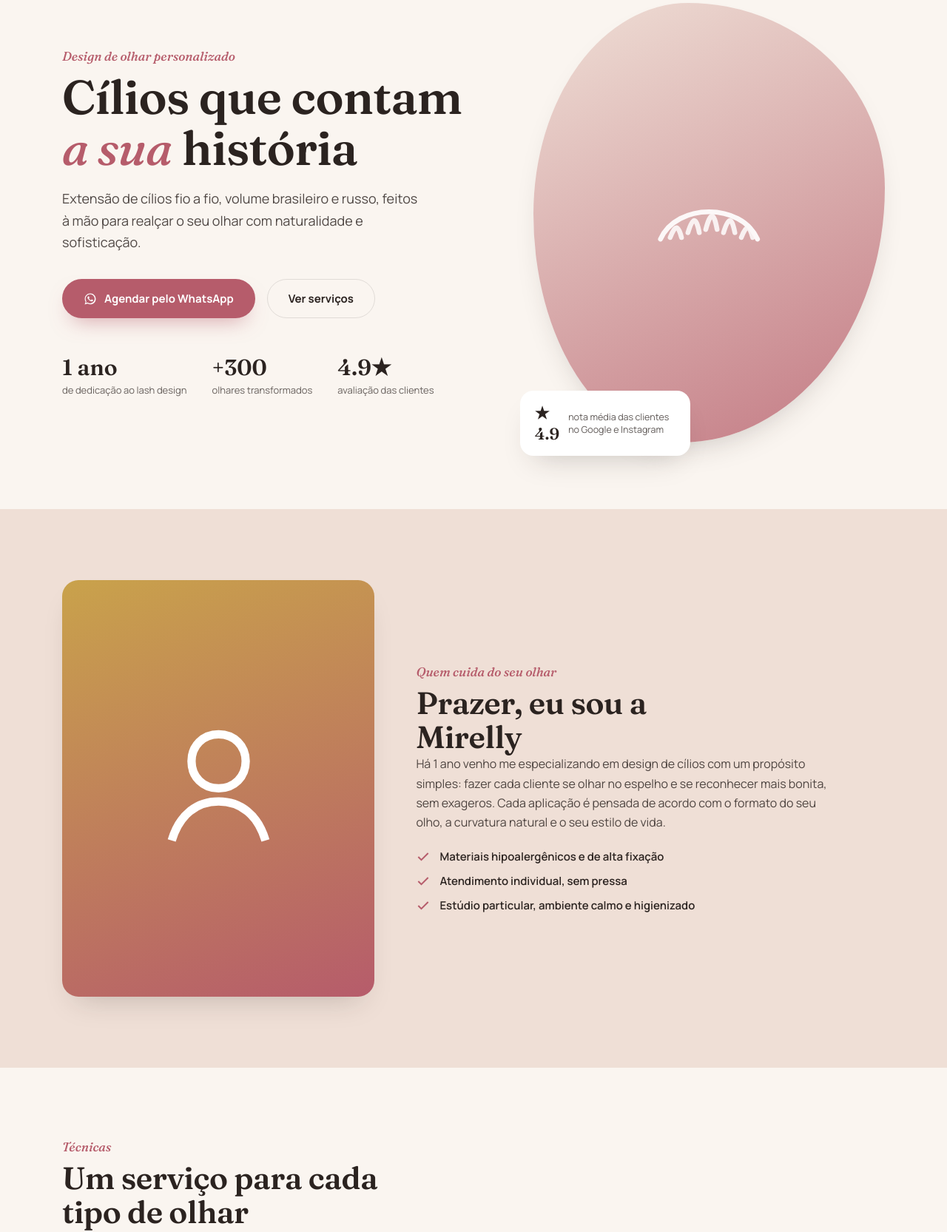
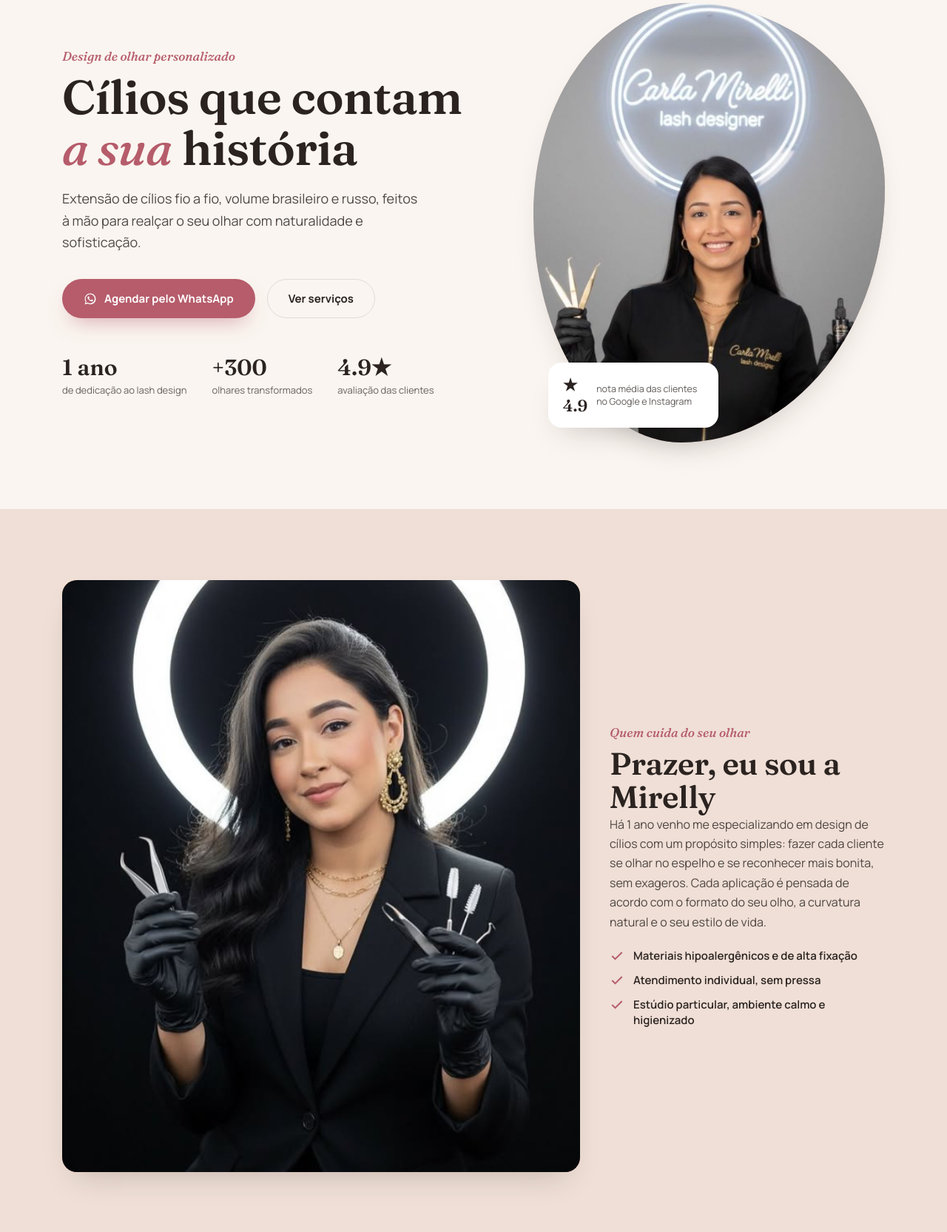
Before and after one commit to dzkill-cmyk/lash-designer, a website: page mirelly-lash-design/index.html in a window 1280 px wide. Shown: the part 166-1831 px from the top of the page at 74% size. Drawn offline with Linux system fonts and the light colour scheme.

Commit message:
ajustes no layout e imagens no site

```diff
--- a/mirelly-lash-design/index.html
+++ b/mirelly-lash-design/index.html
@@ -52,41 +52,44 @@
           <div class="stat"><b>4.9★</b><span>avaliação das clientes</span></div>
         </div>
       </div>
-      <div class="hero-visual reveal">
+      <!-- ADICIONA ESTA DIV AQUI ABRINDO OS DOIS -->
+<div class="hero-visual">
+
   <div class="blob">
-          <svg viewBox="0 0 200 200" fill="none" stroke="#fff" stroke-width="6" stroke-linecap="round">
-            <path d="M40 120c20-45 100-45 120 0"/>
-            <path d="M52 118c6-16 10-16 14 0" opacity=".9"/>
-            <path d="M74 112c6-20 10-20 14 0" opacity=".9"/>
-            <path d="M96 108c6-22 10-22 14 0" opacity=".9"/>
-            <path d="M118 112c6-20 10-20 14 0" opacity=".9"/>
-            <path d="M140 118c6-16 10-16 14 0" opacity=".9"/>
-          </svg>
+    <img src="public/img/blob.png" alt="Mirelly Lash Design" class="blob-img">
   </div>
+
   <div class="badge-float">
     <b>★ 4.9</b>
     <span>nota média das clientes no Google e Instagram</span>
   </div>
-      </div>
-    </div>
+
+</div> <!-- FECHA A DIV AQUI -->
+
   </section>
 
   <!-- SOBRE -->
   <section class="about" id="sobre">
   <div class="wrap about-grid">
-      <div class="portrait reveal" aria-hidden="true">
-        <svg viewBox="0 0 24 24" fill="none" stroke="#fff" stroke-width="1.6"><path d="M12 12c3 0 5.2-2.2 5.2-5.2S15 1.6 12 1.6 6.8 3.8 6.8 6.8 9 12 12 12Z"/><path d="M3 22c1.5-5 4.8-7.5 9-7.5s7.5 2.5 9 7.5"/></svg>
+
+    <!-- FOTO -->
+    <div class="portrait">
+      <img src="public/img/sobre-mim.png" alt="Mirelly Lash Design" class="portrait-img">
     </div>
-      <div class="reveal">
+
+    <!-- TEXTO -->
+    <div class="about-text">
       <span class="eyebrow">Quem cuida do seu olhar</span>
       <h2>Prazer, eu sou a Mirelly</h2>
       <p>Há 1 ano venho me especializando em design de cílios com um propósito simples: fazer cada cliente se olhar no espelho e se reconhecer mais bonita, sem exageros. Cada aplicação é pensada de acordo com o formato do seu olho, a curvatura natural e o seu estilo de vida.</p>
+
       <ul>
         <li><svg viewBox="0 0 24 24" fill="none" stroke="currentColor" stroke-width="2.4"><path d="M20 6 9 17l-5-5"/></svg> Materiais hipoalergênicos e de alta fixação</li>
         <li><svg viewBox="0 0 24 24" fill="none" stroke="currentColor" stroke-width="2.4"><path d="M20 6 9 17l-5-5"/></svg> Atendimento individual, sem pressa</li>
         <li><svg viewBox="0 0 24 24" fill="none" stroke="currentColor" stroke-width="2.4"><path d="M20 6 9 17l-5-5"/></svg> Estúdio particular, ambiente calmo e higienizado</li>
       </ul>
     </div>
+
   </div>
 </section>
 
--- a/mirelly-lash-design/public/css/style.css
+++ b/mirelly-lash-design/public/css/style.css
@@ -204,3 +204,115 @@ footer{padding:34px 0; text-align:center; font-size:13px; opacity:.6;}
     --line: rgba(243,233,226,.14); --shadow: 0 20px 40px -20px rgba(0,0,0,.6);
   }
 }
+
+/* Definições gerais para os elementos com a classe .photo */
+.photo {
+  background-size: cover;
+  background-position: center;
+  background-repeat: no-repeat;
+  min-height: 250px; /* Garante uma altura visível para as imagens */
+}
+
+/* Caminho de cada foto individual */
+.photo-1 {
+  background-image: url('../img/Volume\ Russo.jpg');
+}
+
+.photo-2 {
+  background-image: url('../img/Volume\ Brasileiro.jpg');
+}
+
+.photo-3 {
+  background-image: url('../img/Clássico\ fio\ a\ fio.jpg');
+}
+
+.photo-4 {
+  background-image: url('../img/Lash\ lifting\ \ Cílios.jpg');
+}
+
+.blob {
+  overflow: hidden; /* Corta a imagem para ficar no formato do blob/círculo */
+}
+
+.blob-img {
+  width: 100%;
+  height: 100%;
+  object-fit: cover; /* Ajusta a imagem sem distorcer */
+}
+
+/* Define a área da imagem como referência de posição */
+.hero-visual {
+  position: relative;
+}
+
+/* Posiciona a nota por cima da imagem */
+.badge-float {
+  position: absolute;
+  bottom: 20px;
+  left: 20px;
+  z-index: 10;
+}
+
+/* Corrigir o posicionamento da nota das avaliações */
+.hero-visual {
+  position: relative;
+}
+
+.badge-float {
+  position: absolute;
+  bottom: 20px;
+  left: 20px;
+  z-index: 10;
+}
+
+/* Define a área da imagem como referência de posição */
+.hero-visual {
+  position: relative;
+}
+
+/* Posiciona a nota por cima da imagem */
+.badge-float {
+  position: absolute;
+  bottom: 20px;
+  left: 20px;
+  z-index: 10;
+}
+
+.portrait {
+  overflow: hidden;
+}
+
+.portrait-img {
+  width: 100%;
+  height: 100%;
+  object-fit: cover;
+  display: block;
+}
+
+/* Layout lado a lado */
+.about-grid {
+  display: flex !important;
+  flex-direction: row !important;
+  align-items: center !important;
+  gap: 40px !important;
+}
+
+/* Tamanho da foto */
+.portrait {
+  width: 600px !important;
+  min-width: 700px !important;
+  height: 800px !important;
+  border-radius: 20px !important;
+  overflow: hidden !important;
+}
+
+.portrait-img {
+  width: 100% !important;
+  height: 100% !important;
+  object-fit: cover !important;
+}
+
+/* Texto à direita */
+.about-text {
+  flex: 1 !important;
+}
```
Also changed, not shown: mirelly-lash-design/public/img/Clássico fio a fio.jpg (added), mirelly-lash-design/public/img/Lash lifting  Cílios.jpg (added), mirelly-lash-design/public/img/Volume Brasileiro.jpg (added), mirelly-lash-design/public/img/Volume Russo.jpg (added), mirelly-lash-design/public/img/blob.png (added), mirelly-lash-design/public/img/sobre-mim.png (added). Lines whose indentation alone changed are shown as unchanged.
